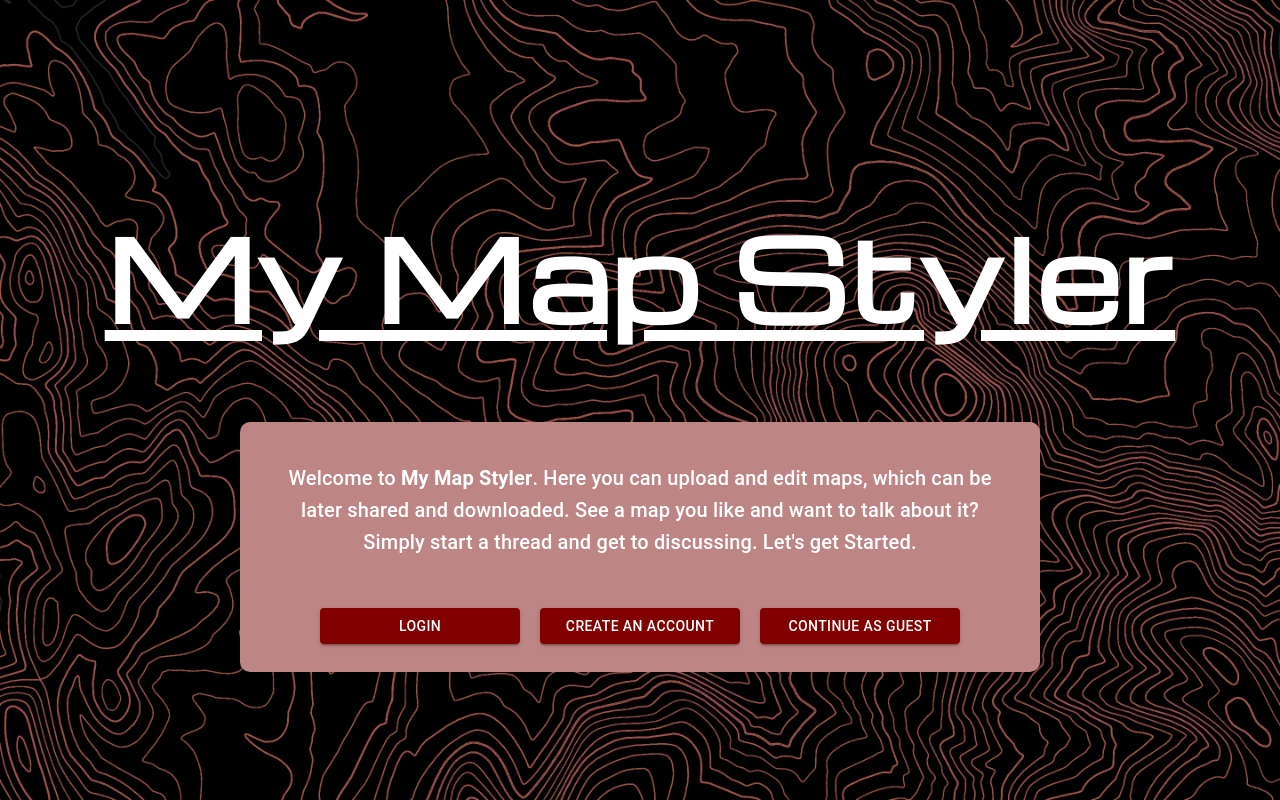
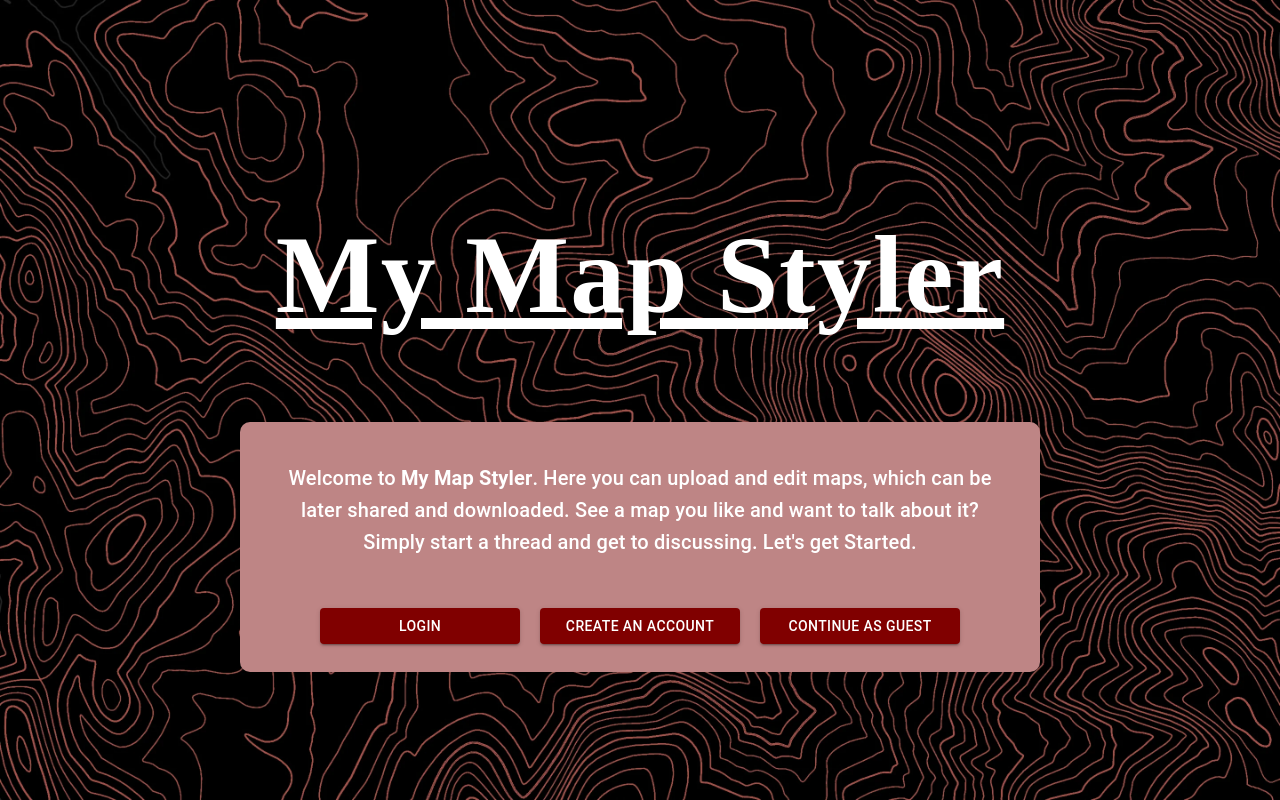
Before and after one commit to Zack202/MyMapStylerFrontend, a Next.js app: page / in a window 1280 px wide. Built offline with nearby package versions, Linux system fonts and the light colour scheme; a web font is replaced by a local one.

Commit message:
layout hydration fix, frontend basic cypress

```diff
--- a/src/app/createAccount/page.js
+++ b/src/app/createAccount/page.js
@@ -134,7 +134,7 @@ export default function CreateAccountScreen() {
                         <Grid item xs={10}>
                             <Typography className= {styles.text_color} component="h1" variant="h6">
                             Already have an account or want to continue as a guest?{' '}
-                            <Link href="#" variant="h6" className={styles.text_color}>
+                            <Link href="/login" variant="h6" className={styles.text_color}>
                             Login Here
                             </Link>
                             </Typography>
--- a/src/app/globals.css
+++ b/src/app/globals.css
@@ -1,3 +1,21 @@
+/* latin-ext */
+@font-face {
+  font-family: 'Michroma';
+  font-style: normal;
+  font-weight: 400;
+  font-display: swap;
+  src: url(https://fonts.gstatic.com/s/michroma/v19/PN_zRfy9qWD8fEagAPgzpTnr_w.woff2) format('woff2');
+  unicode-range: U+0100-02AF, U+0304, U+0308, U+0329, U+1E00-1E9F, U+1EF2-1EFF, U+2020, U+20A0-20AB, U+20AD-20CF, U+2113, U+2C60-2C7F, U+A720-A7FF;
+}
+/* latin */
+@font-face {
+  font-family: 'Michroma';
+  font-style: normal;
+  font-weight: 400;
+  font-display: swap;
+  src: url(https://fonts.gstatic.com/s/michroma/v19/PN_zRfy9qWD8fEagAPg9pTk.woff2) format('woff2');
+  unicode-range: U+0000-00FF, U+0131, U+0152-0153, U+02BB-02BC, U+02C6, U+02DA, U+02DC, U+0304, U+0308, U+0329, U+2000-206F, U+2074, U+20AC, U+2122, U+2191, U+2193, U+2212, U+2215, U+FEFF, U+FFFD;
+}
 
 * {
   box-sizing: border-box;
--- a/src/app/layout.js
+++ b/src/app/layout.js
@@ -11,16 +11,17 @@ export const metadata = {
 export default function RootLayout({ children }) {
   return (
     <html lang="en">
-      <head>
-        {/* Add Google Fonts link for Michroma font */}
-        <link
-          rel="stylesheet"
-          href="https://fonts.googleapis.com/css2?family=Michroma&display=swap"
-        />
-        {/* Use Inter font */}
-        <style>{inter.css}</style>
-      </head>
+      <head></head>
       <body className={inter.className}>{children}</body>
     </html>
   )
 }
+
+/*
+        */ {/* Add Google Fonts link for Michroma font */} /*
+        <link
+          rel="stylesheet"
+          href="https://fonts.googleapis.com/css2?family=Michroma&display=swap"></link>
+        */ {/* Use Inter font */} /*
+        <style>{inter.css}</style>
+*/
```
Also changed, not shown: src/app/login/page.js (+6 -1 lines), src/app/page.js (+20 -9 lines), 1 other file (tests, documents, lock files or other folders).
